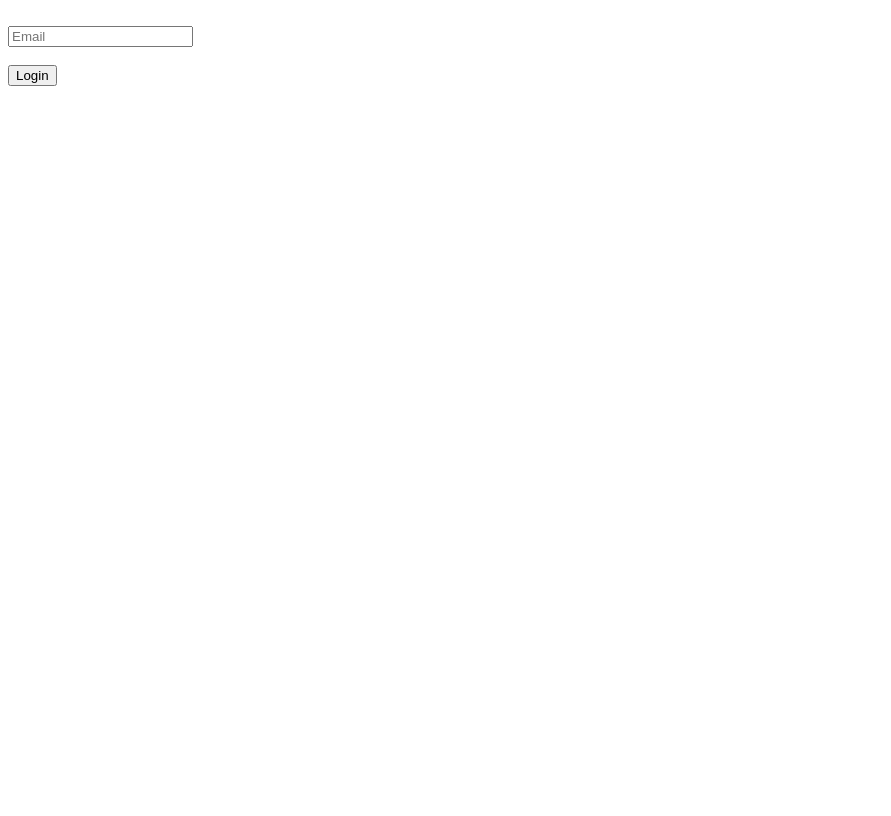
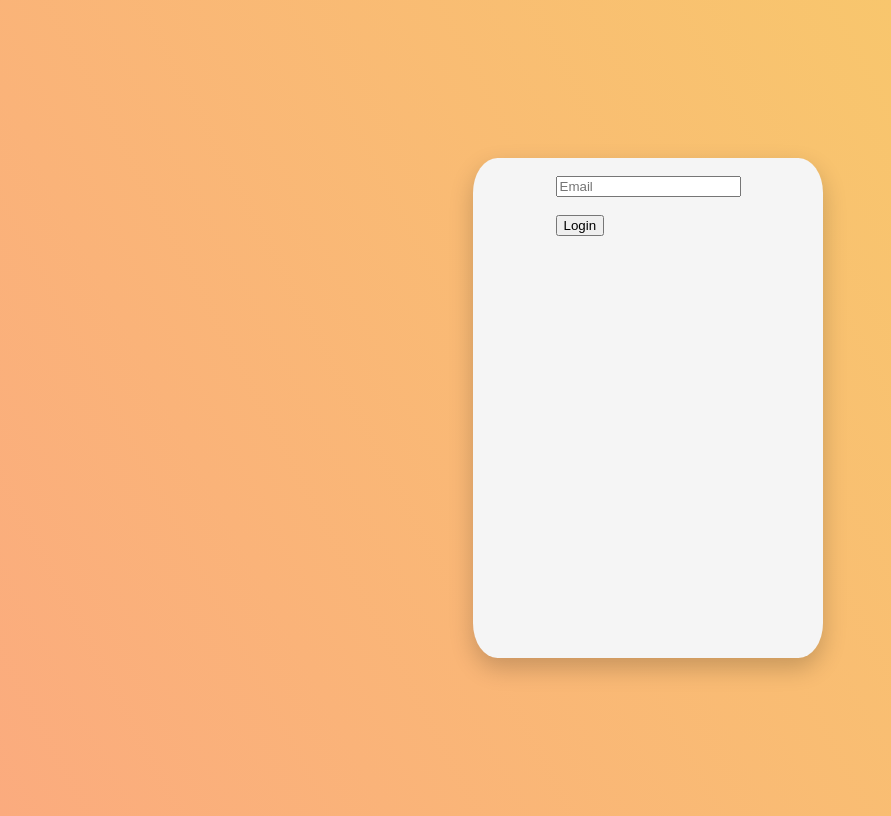
Before and after one commit to Saruwatarii/Animation-Monkey-Login-Panel, a plain HTML site: page index.html in a window 1280 px wide. Shown: the whole page, without its empty margins (0-891 px from the left). Drawn offline with Linux system fonts and the light colour scheme; files that its build step writes are made by us from their sources.

Commit message:
Changed class name in html in a clear understanding. In the css the background and the basic layout of the login panel was added. Login panel is centered with shadow and border features.

```diff
--- a/css/style.css
+++ b/css/style.css
@@ -0,0 +1,35 @@
+html {
+  margin: 0;
+  padding: 0;
+  box-sizing: border-box;
+}
+
+body {
+  background-color: #fbab7e;
+  background-image: linear-gradient(62deg, #fbab7e 0%, #f7ce68 100%);
+}
+
+/*
+Center the login panel
+*/
+.main-container {
+  display: flex;
+  justify-content: center;
+  align-items: center;
+  width: 100vw;
+  height: 100vh;
+}
+
+/*
+The login panel vertical and horizontal in the middle
+*/
+.login-container {
+  width: 350px;
+  height: 500px;
+  box-shadow: 0 10px 25px rgba(0, 0, 0, 0.2);
+  display: flex;
+  align-items: center;
+  flex-direction: column;
+  background-color: whitesmoke;
+  border-radius: 7%;
+}
--- a/index.html
+++ b/index.html
@@ -3,13 +3,13 @@
 <head>
     <meta charset="UTF-8">
     <meta name="viewport" content="width=device-width, initial-scale=1.0">
-    <link rel="stylesheet" href="style.css">
+    <link rel="stylesheet" href="css/style.css">
     <title>Animated Login</title>
 </head>
 <body>
-     <main class="container">
-         <div class="login">
-             <div class="pic-holder">
+     <main class="main-container">
+         <div class="login-container">
+             <div class="pic-holder-container">
                  <img src="" alt="" id="hands">
              </div>
              <form action="" class="form-container">
```
